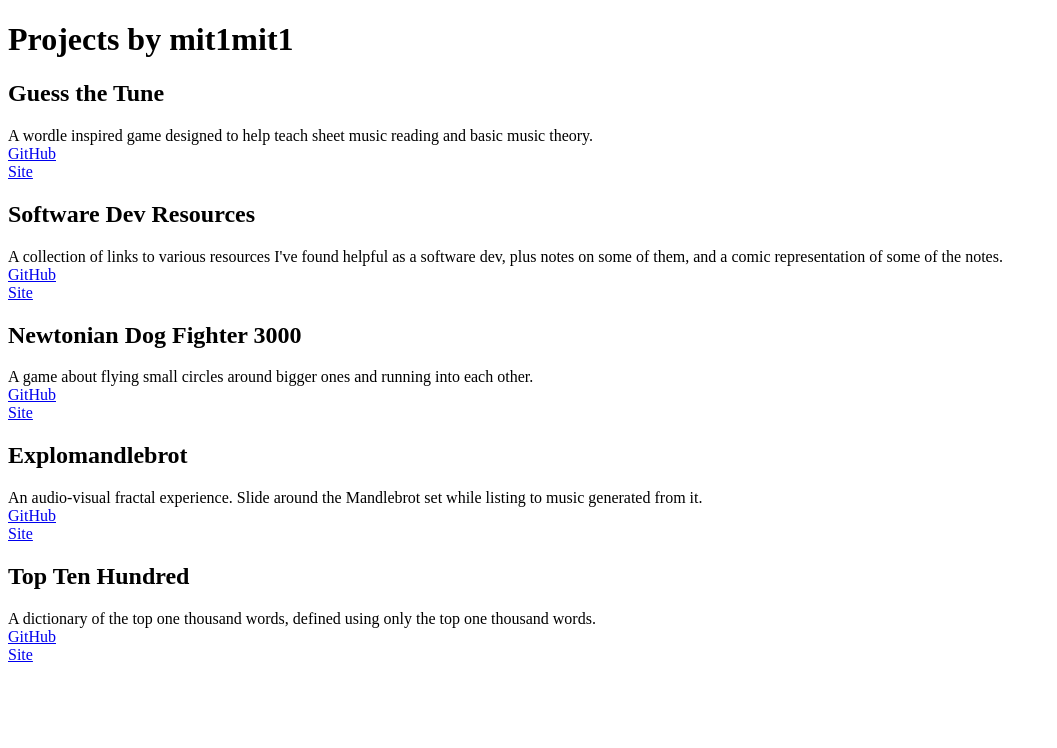
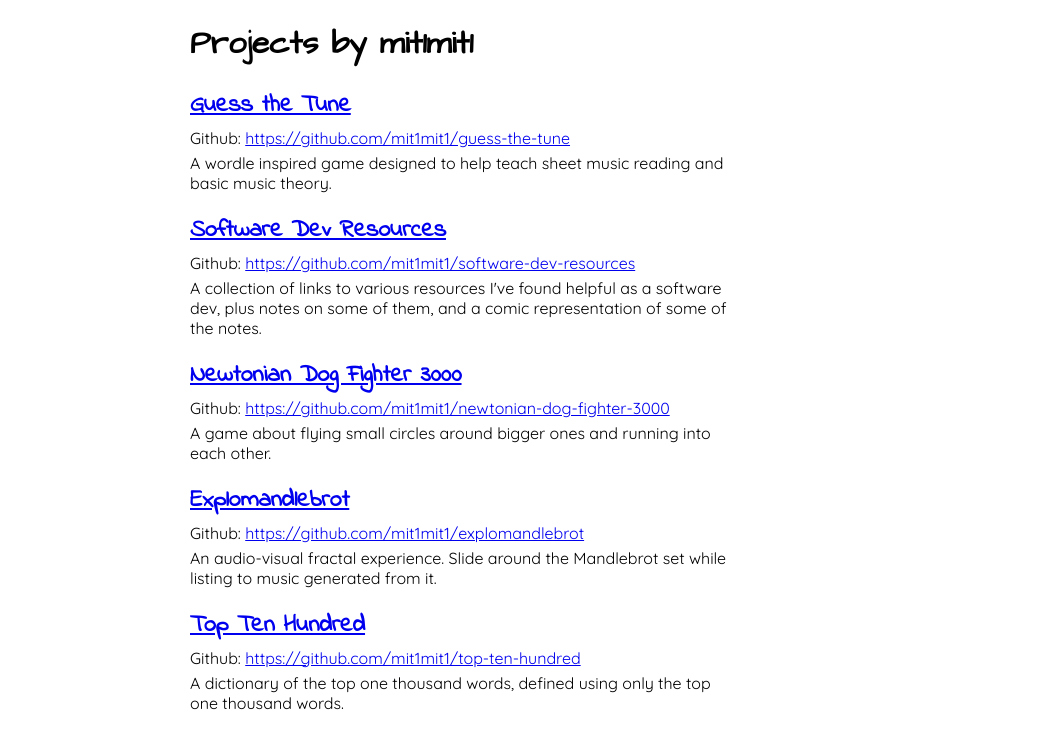
Before and after one commit to mit1mit1/mitchandrachel, a SvelteKit app: page / in a window 1280 px wide. Shown: the top 748 px of the page, without its empty margins (0-1057 px from the left). Built offline with nearby package versions, Linux system fonts and the light colour scheme.

Commit message:
some semblence of style

```diff
--- a/src/app.html
+++ b/src/app.html
@@ -5,14 +5,8 @@
 		<meta name="google-site-verification" content="dDm8c3j1vGCEWVdLwsyi-7LxK0bHYSpP1U83s7skFWE" />
 		<title>Welcome to mit1mit1</title>
 		<meta property="og:title" content="Welcome to mit1mit1" />
-		<meta
-			name="description"
-			content="Index of mit1mit1 stuff"
-		/>
-		<meta
-			property="og:description"
-			content="Index of mit1mit1 stuff"
-		/>
+		<meta name="description" content="Index of mit1mit1 stuff" />
+		<meta property="og:description" content="Index of mit1mit1 stuff" />
 		<link rel="icon" href="%sveltekit.assets%/favicon.png" />
 		<meta name="viewport" content="width=device-width" />
 		<script
@@ -20,6 +14,19 @@
 			src="https://pagead2.googlesyndication.com/pagead/js/adsbygoogle.js?client=ca-pub-4178213103725572"
 			crossorigin="anonymous"
 		></script>
+
+		<link
+			href="https://fonts.googleapis.com/css2?family=Merriweather:wght@300;700&family=Quicksand&display=swap"
+			rel="stylesheet"
+		/>
+		<link
+		  rel="stylesheet"
+		  href="https://fonts.googleapis.com/css?family=Indie+Flower"
+		/>
+		<link
+		  rel="stylesheet"
+		  href="https://fonts.googleapis.com/css?family=Architects+Daughter"
+		/>
 		%sveltekit.head%
 	</head>
 	<body data-sveltekit-preload-data="hover">
--- a/src/routes/+page.svelte
+++ b/src/routes/+page.svelte
@@ -2,27 +2,47 @@
 	import { projectList } from '../constants/projects';
 </script>
 
+<div class="pageContainer">
 	<h1>Projects by mit1mit1</h1>
 	{#each projectList as project}
 		<div class="projectBox">
-		<h2>{project.name}</h2>
+			<h2>
+				{#if project.siteAddress}
+					<a href={project.siteAddress}>{project.name}</a>
+				{:else}
+					{project.name}
+				{/if}
+			</h2>
+			<div>
+				Github: <a href={project.githubAddress}>{project.githubAddress}</a>
+			</div>
 			{#if project.description}
 				<div>{project.description}</div>
 			{/if}
-		<div>
-			<a href={project.githubAddress}>GitHub</a>
-		</div>
-		{#if project.siteAddress}
-			<div>
-				<a href={project.siteAddress}>Site</a>
-			</div>
-		{/if}
 		</div>
 	{/each}
+</div>
 
 <style>
-	.clickable {
-		cursor: pointer;
-		font-weight: bold;
+	.projectBox {
+		max-width: 550px;
+	}
+
+	.pageContainer {
+		max-width: 900px;
+		margin-left: auto;
+		margin-right: auto;
+		font-family: Quicksand;
+	}
+	.pageContainer h1 {
+		font-family: 'Architects Daughter';
+	}
+
+	.projectBox h2 {
+		font-family: 'Indie Flower';
+		margin-bottom: 5px;
+	}
+	.projectBox div {
+		margin-bottom: 5px;
 	}
 </style>
```
Lines whose indentation alone changed are shown as unchanged.
